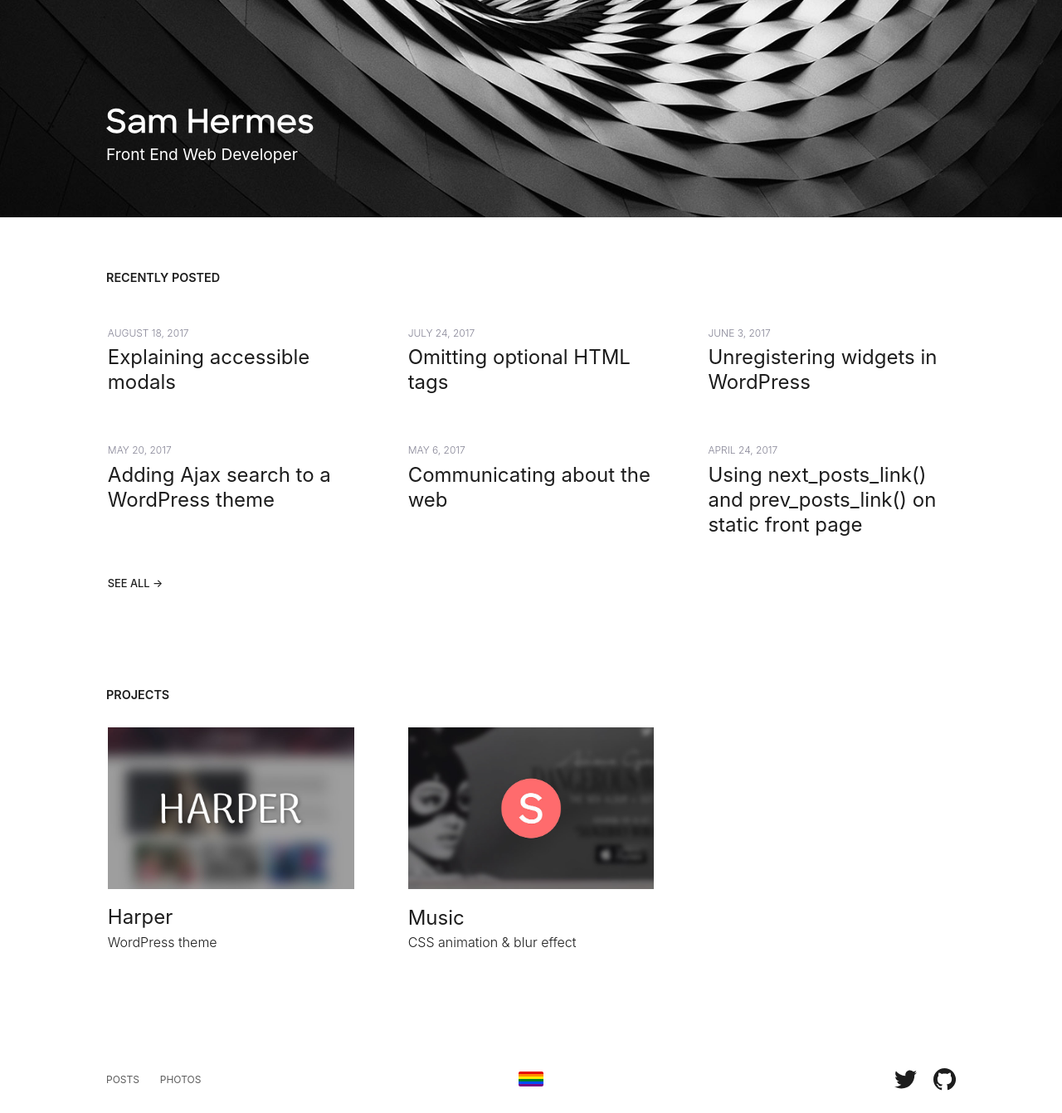
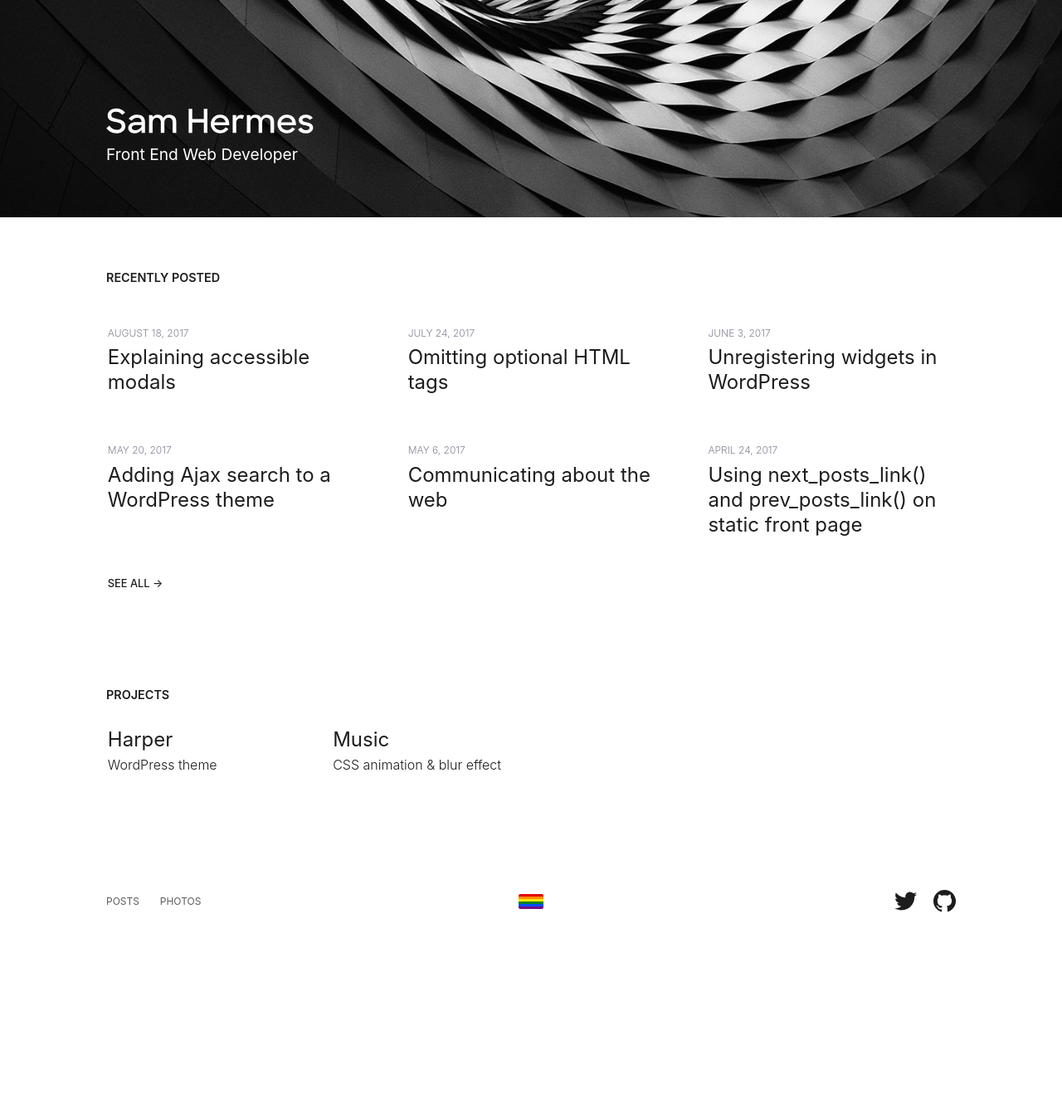
Before and after one commit to samhermes/samhermes.github.io, a Jekyll site: the page built from index.md, in a window 1280 px wide. Shown: the whole page at 83% size. Built offline with Jekyll 4.4.1, drawn with Linux system fonts in a browser that asks for light colours; after the commit the page ends 1128 px from its top, so only the background shows below that.

Commit message:
Remove images from projects

```diff
--- a/_projects/harper.markdown
+++ b/_projects/harper.markdown
@@ -3,7 +3,6 @@ layout: default
 title: Harper
 date: 2017-09-03
 description: WordPress theme
-image: harper.jpg
 permalink: /harper
 project_url: https://github.com/samhermes/harper
 ---
--- a/_projects/music.markdown
+++ b/_projects/music.markdown
@@ -3,7 +3,6 @@ layout: default
 title: Music
 date: 2017-09-03
 description: CSS animation & blur effect
-image: music.jpg
 permalink: /music
 project_url: https://samhermes.com/music
 ---
--- a/_sass/_home.scss
+++ b/_sass/_home.scss
@@ -151,6 +151,16 @@
     }
   }
 
+  li {
+    @media screen and (min-width: 45em) {
+      width: 27.3333%;
+    }
+
+    @media screen and (min-width: 65em) {
+      width: 19%;
+    }
+  }
+
   img {
     margin-bottom: 1.2em;
   }
--- a/index.md
+++ b/index.md
@@ -22,7 +22,6 @@ layout: home
   <ul>
   {% for project in site.projects limit:4 %}
     <li>
-      <img src="/img/projects/{{ project.image }}" alt="">
       <h3><a class="post-link" href="{{ project.project_url | prepend: site.baseurl }}">{{ project.title }}</a></h3>
       <span class="post-meta">{{ project.description }}</span>
     </li>
```
